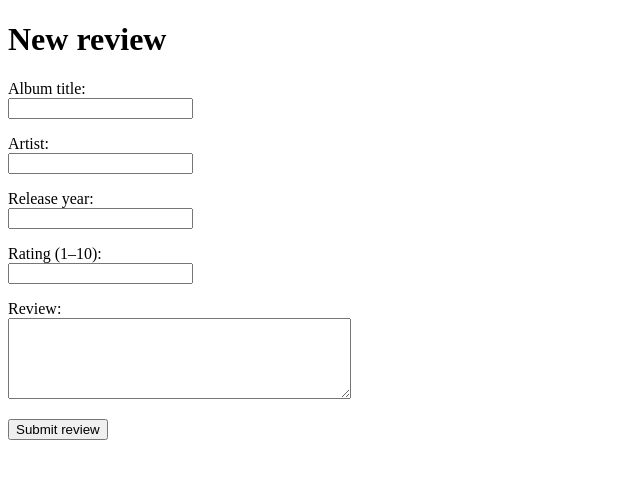
After one commit to AlexFinck/music-revyou, a Flask app: page /new_review in a window 1280 px wide. The commit adds this page. Shown: the top 479 px of the page, without its empty margins (0-640 px from the left). Run offline with Flask 3, Linux system fonts and the light colour scheme.

Commit message:
Add new review form

```diff
--- a/app.py
+++ b/app.py
@@ -11,6 +11,28 @@ app.secret_key = config.secret_key
 @app.route("/")
 def index():
     return render_template("index.html")
+
+@app.route("/new_review")
+def new_review():
+    return render_template("new_review.html")
+
+@app.route("/submit_review", methods=["POST"])
+def submit_review():
+    album_title = request.form["album_title"]
+    artist = request.form["artist"]
+    release_year = request.form["release_year"]
+    rating = request.form["rating"]
+    review = request.form["review"]
+    user_id = session["user_id"]
+
+    sql = """INSERT INTO reviews
+    (album_title, artist, release_year, rating, review, user_id)
+    VALUES (?, ?, ?, ?, ?, ?)"""
+
+    db.execute(sql, [album_title, artist, release_year, rating, review, user_id])
+
+    return redirect("/")
+
 
 @app.route("/register")
 def register():
@@ -45,10 +67,14 @@ def login():
         username = request.form["username"]
         password = request.form["password"]
 
-    sql = "SELECT password_hash FROM users WHERE username = ?"
-    password_hash = db.query(sql, [username])[0][0]
+    sql = "SELECT id, password_hash FROM users WHERE username = ?"
+    result = password_hash = db.query(sql, [username])[0]
+    user_id = result["id"]
+    password_hash = result["password_hash"]
+
 
     if check_password_hash(password_hash, password):
+        session["user_id"] = user_id
         session["username"] = username
         return redirect("/")
     else:
@@ -56,5 +82,6 @@ def login():
 
 @app.route("/logout")
 def logout():
+    del session["user_id"]
     del session["username"]
     return redirect("/")
--- /dev/null
+++ b/templates/new_review.html
@@ -0,0 +1,36 @@
+<!DOCTYPE html>
+<html>
+
+<head>
+    <title>New review</title>
+</head>
+
+<body>
+    <form action="/submit_review" method="post">
+        <p>
+            <h1>New review</h1>
+
+            Album title: <br />
+            <input type="text" name="album_title" />
+        </p>
+        <p>
+            Artist: <br />
+            <input type="text" name="artist" />
+        </p>
+        <p>
+            Release year: <br />
+            <input type="text" name="release_year" />
+        </p>
+        <p>
+            Rating (1–10): <br />
+            <input type="text" name="rating" />
+        </p>
+        <p>
+            Review: <br />
+            <textarea name="review" rows="5" cols="40"></textarea>
+        </p>
+        <input type="submit" value="Submit review" />
+    </form>
+</body>
+
+</html>
```
Also changed, not shown: schema.sql (+10 -0 lines), templates/index.html (+6 -2 lines).
